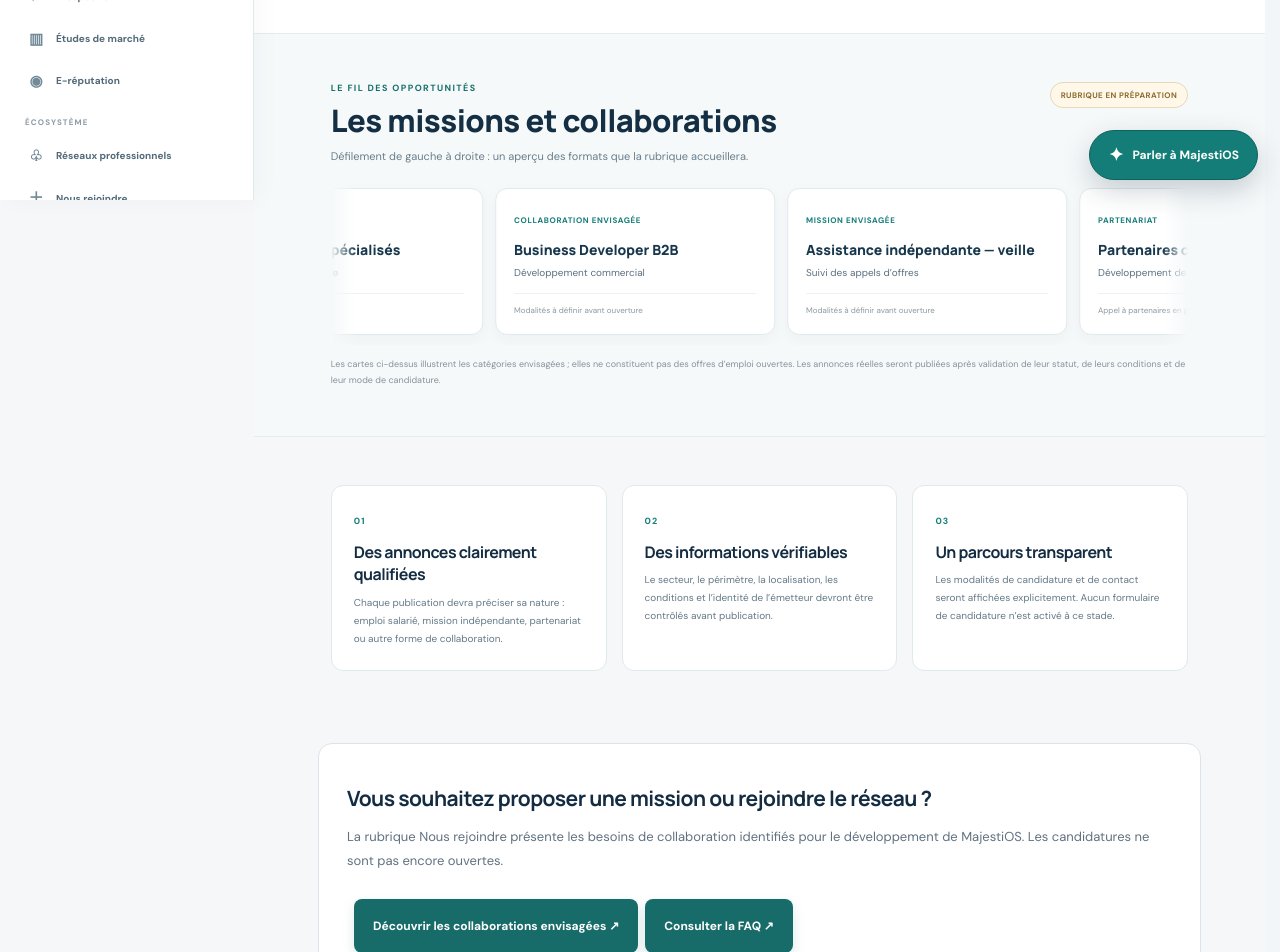
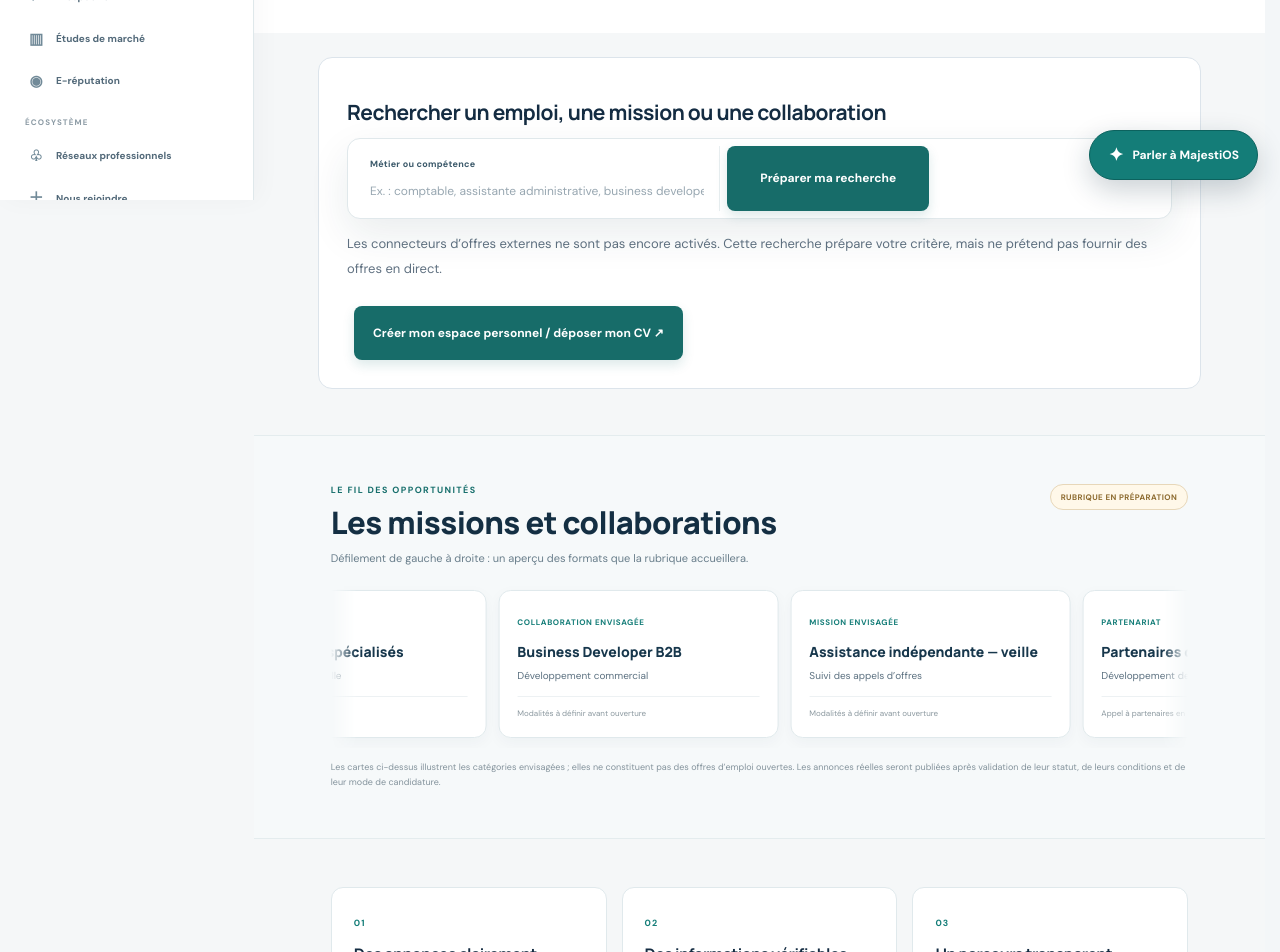
Before and after one commit to Chexpeer/Majestios, a Next.js app: page /offres-emploi in a window 1280 px wide. Shown: the part 600-1552 px from the top of the page. Built offline with nearby package versions, Linux system fonts and the light colour scheme.

Commit message:
feat: harmoniser le parcours emploi et conserver le terme de recherche

```diff
--- a/src/app/offres-emploi/page.tsx
+++ b/src/app/offres-emploi/page.tsx
@@ -1,4 +1,7 @@
+"use client";
+
 import Link from "next/link";
+import { useEffect, useState } from "react";
 import PublicHeader from "@/components/public-header";
 
 export const metadata = {
@@ -14,10 +17,24 @@ const examples = [
 ];
 
 export default function EmploymentPage() {
+  const [query, setQuery] = useState("");
+  useEffect(() => {
+    const incomingQuery = new URLSearchParams(window.location.search).get("q");
+    if (incomingQuery) setQuery(incomingQuery.slice(0, 120));
+  }, []);
   return <main className="public-site concept-page">
     <PublicHeader />
     <section className="how-section concept-hero employment-hero">
       <div><span className="section-label">EMPLOI · MISSIONS · COLLABORATIONS</span><h1>Les bonnes rencontres professionnelles commencent par <em>la bonne opportunité.</em></h1><p>Cette rubrique a vocation à rapprocher les besoins des entreprises et les compétences disponibles : missions, emploi, partenariats et collaborations indépendantes.</p></div>
+    </section>
+    <section className="concept-principles employment-search-entry">
+      <h2>Rechercher un emploi, une mission ou une collaboration</h2>
+      <form className="tender-search" onSubmit={(event) => event.preventDefault()}>
+        <label className="search-field" htmlFor="employment-query"><span>Métier ou compétence</span><input id="employment-query" value={query} onChange={(event) => setQuery(event.target.value)} maxLength={120} placeholder="Ex. : comptable, assistante administrative, business developer…" /></label>
+        <button className="search-submit" type="submit">Préparer ma recherche</button>
+      </form>
+      <p role="status">Les connecteurs d’offres externes ne sont pas encore activés. Cette recherche prépare votre critère, mais ne prétend pas fournir des offres en direct.</p>
+      <Link className="search-submit concept-cta" href="/espace-professionnel?intention=cv">Créer mon espace personnel / déposer mon CV ↗</Link>
     </section>
     <section className="employment-ticker-section">
       <div className="employment-ticker-heading"><div><span className="section-label">LE FIL DES OPPORTUNITÉS</span><h2>Les missions et collaborations</h2><p>Défilement de gauche à droite : un aperçu des formats que la rubrique accueillera.</p></div><span className="prelaunch-badge">RUBRIQUE EN PRÉPARATION</span></div>
@@ -29,7 +46,7 @@ export default function EmploymentPage() {
       <article><span>02</span><h2>Des informations vérifiables</h2><p>Le secteur, le périmètre, la localisation, les conditions et l’identité de l’émetteur devront être contrôlés avant publication.</p></article>
       <article><span>03</span><h2>Un parcours transparent</h2><p>Les modalités de candidature et de contact seront affichées explicitement. Aucun formulaire de candidature n’est activé à ce stade.</p></article>
     </section>
-    <section className="concept-principles"><h2>Vous souhaitez proposer une mission ou rejoindre le réseau ?</h2><p>La rubrique Nous rejoindre présente les besoins de collaboration identifiés pour le développement de MajestiOS. Les candidatures ne sont pas encore ouvertes.</p><Link className="search-submit concept-cta" href="/nous-rejoindre">Découvrir les collaborations envisagées ↗</Link><Link className="search-submit concept-cta" href="/faq">Consulter la FAQ ↗</Link></section>
+    <section className="concept-principles"><h2>Vous souhaitez proposer une mission ou rejoindre le réseau ?</h2><p>La rubrique Nous rejoindre présente les besoins de collaboration identifiés pour le développement de MajestiOS. Les candidatures ne sont pas encore ouvertes.</p><Link className="search-submit concept-cta" href="/espace-professionnel?intention=collaboration">Créer mon espace personnel ↗</Link><Link className="search-submit concept-cta" href="/nous-rejoindre">Voir les collaborations envisagées ↗</Link><Link className="search-submit concept-cta" href="/faq">Consulter la FAQ ↗</Link></section>
     <footer className="public-footer"><Link className="footer-brand" href="/">MajestiOS</Link><nav aria-label="Liens de pied de page"><Link href="/appels-offres-publics">Marchés publics</Link><Link href="/appels-offres-prives">Opportunités privées</Link><Link href="/faq">FAQ</Link></nav><small>© MajestiOS · Site en construction</small></footer>
   </main>;
 }
```
